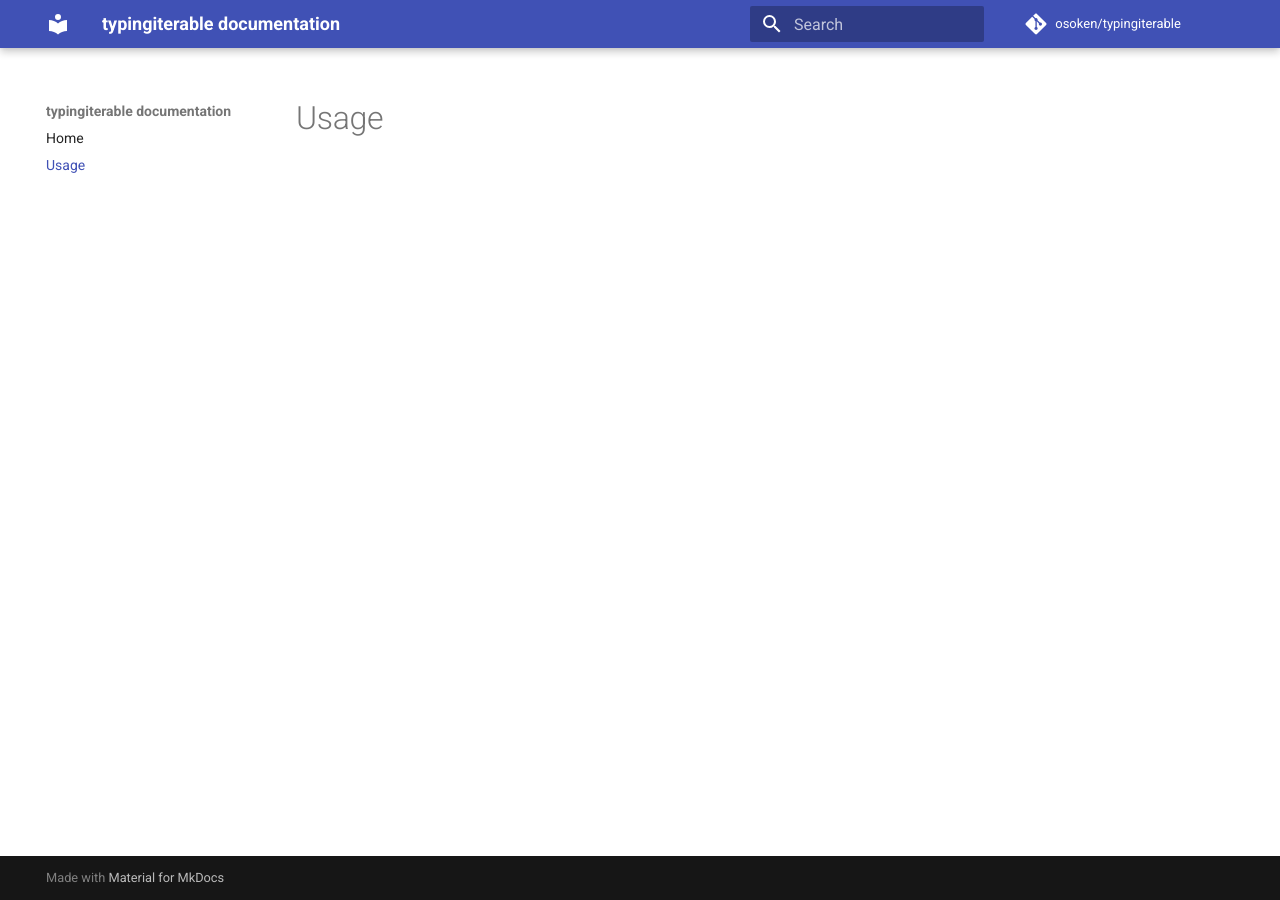
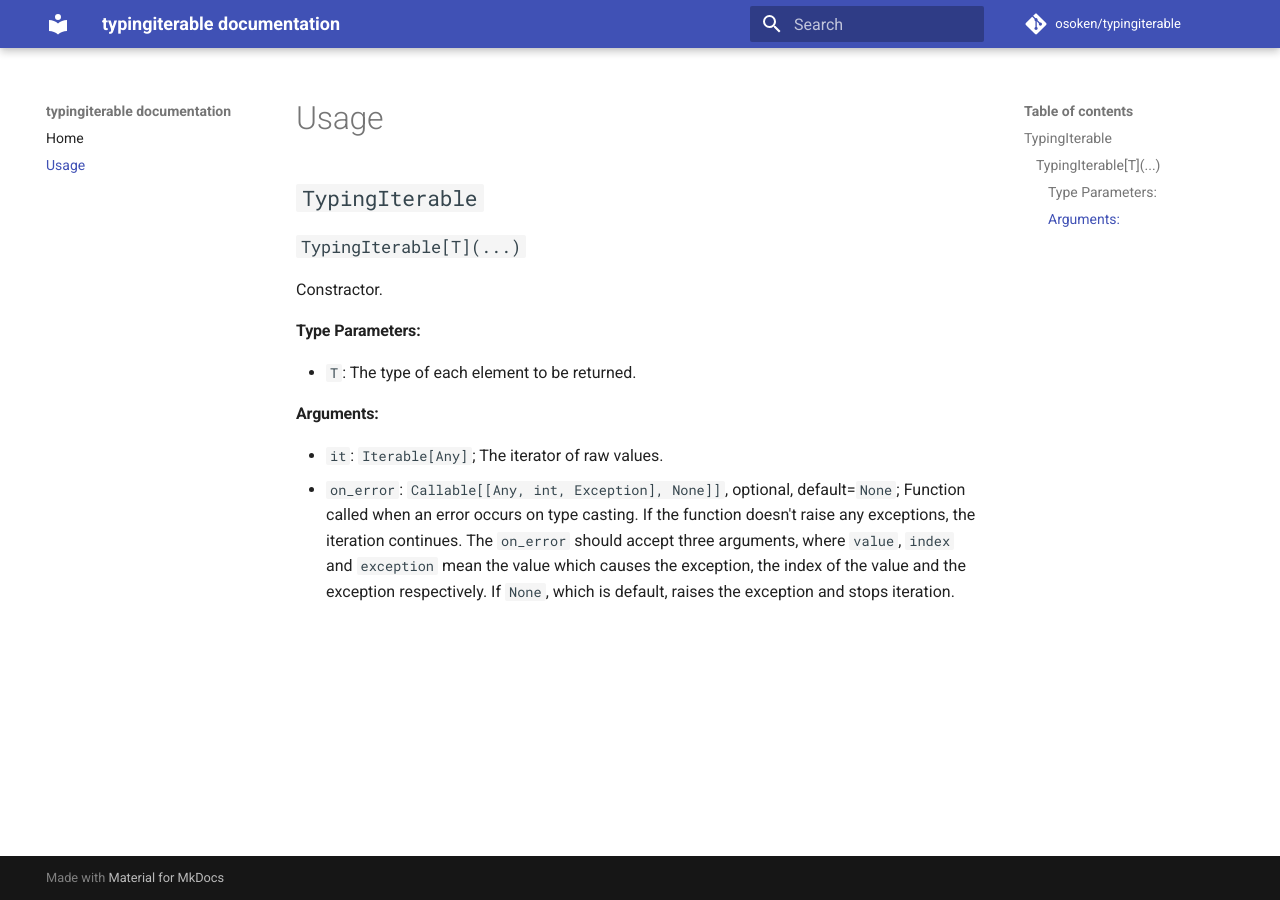
Before and after one commit to osoken/typediterable, an MkDocs documentation site: the page built from docs/usage.md, in a window 1280 px wide. Built offline with MkDocs 1.6.1 and Material for MkDocs 9.7.7, drawn with Linux system fonts in a browser that asks for light colours; comment, search, counter and statistics services are not loaded.

Commit message:
docs(core): write about the constructor

```diff
--- a/docs/usage.md
+++ b/docs/usage.md
@@ -1 +1,16 @@
 # Usage
+
+## `TypingIterable`
+
+### `TypingIterable[T](...)`
+
+Constractor.
+
+#### Type Parameters:
+
+- `T`: The type of each element to be returned.
+
+#### Arguments:
+
+- `it`: `Iterable[Any]`; The iterator of raw values.
+- `on_error`: `Callable[[Any, int, Exception], None]]`, optional, default=`None`; Function called when an error occurs on type casting. If the function doesn't raise any exceptions, the iteration continues. The `on_error` should accept three arguments, where `value`, `index` and `exception` mean the value which causes the exception, the index of the value and the exception respectively. If `None`, which is default, raises the exception and stops iteration.
```
